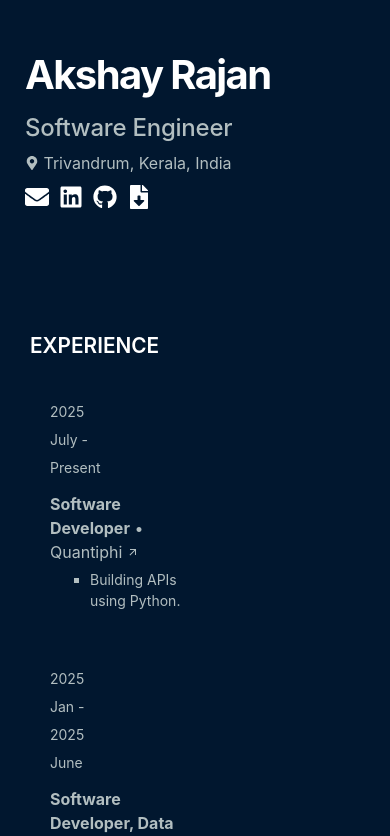
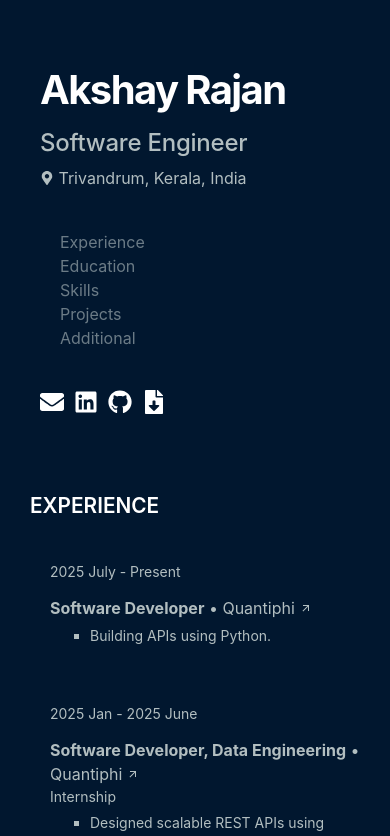
Before and after one commit to akshay-rajan/akshay-rajan.github.io, a React (Vite) app: page / in a window 390 px wide. Shown: the top 836 px of the page. Built offline with nearby package versions, Linux system fonts and the light colour scheme.

Commit message:
Add navigation links

```diff
--- a/src/components/Left.tsx
+++ b/src/components/Left.tsx
@@ -2,6 +2,7 @@ import React from "react";
 import { FaMapMarkerAlt } from "react-icons/fa";
 import Contact from "./Contact";
 import { ADDRESS, NAME, TITLE } from "../config";
+import Navigation from "./Navigation";
 
 const Left: React.FC = () => {
   return (
@@ -15,6 +16,9 @@ const Left: React.FC = () => {
           </div>
         </div>
         <div className="second">
+          <Navigation />
+        </div>
+        <div className="third">
           <Contact />
         </div>
       </div>
--- /dev/null
+++ b/src/components/Navigation.tsx
@@ -0,0 +1,25 @@
+import React from "react";
+
+const Navigation: React.FC = () => {
+  return (
+    <nav className="navigation">
+      <a href="#experience"><div >
+        Experience
+      </div></a>
+      <a href="#education"><div>
+        Education
+      </div></a>
+      <a href="#skills"><div>
+        Skills
+      </div></a>
+      <a href="#projects"><div>
+        Projects
+      </div></a>
+      <a href="#additional"><div>
+        Additional
+      </div></a>
+    </nav>
+  );
+}
+
+export default Navigation;
--- a/src/styles/_contact.scss
+++ b/src/styles/_contact.scss
@@ -38,9 +38,13 @@
 @media screen and (max-width: 1080px) {
   .contact-links {
     justify-content: left;
+    padding-bottom: 0;
   }
-  .contact-item svg {
-    width: 24px;
-    height: 24px;
+  .contact-item {
+    margin-bottom: 0;
+    svg {
+      width: 24px;
+      height: 24px;
+    }
   }
 }
--- a/src/styles/_experience.scss
+++ b/src/styles/_experience.scss
@@ -64,6 +64,7 @@
 
 
 @media screen and (max-width: 1080px) {
+  .experience-item-link {
     .experience-item {
       flex-direction: column;
       max-width: 100%;
@@ -77,5 +78,5 @@
         width: auto;
       }
     }
-
   }
+}
--- /dev/null
+++ b/src/styles/_navigation.scss
@@ -0,0 +1,20 @@
+@use "variables" as *;
+
+.navigation {
+  width: 100%;
+  padding: 30px;
+
+  a {
+    div {
+      opacity: 0.6;
+      margin-left: 20px;
+
+      &:hover {
+        opacity: 1;
+        color: $primary-color;
+        transition: opacity 0.2s ease-in-out;
+      }
+    }
+  }
+
+}
--- a/src/styles/_skills.scss
+++ b/src/styles/_skills.scss
@@ -89,11 +89,9 @@
         }
       }
     }
+  }
 
-  }
   .skill-other {
-
-  }
     .skill-category {
       margin: 2px;
       margin-bottom: 10px;
@@ -134,6 +132,7 @@
       }
     }
   }
+}
 
 
 @media screen and (max-width: 1080px) {
--- a/src/styles/main.scss
+++ b/src/styles/main.scss
@@ -6,6 +6,7 @@
 @use "certifications";
 @use "achievements";
 @use "contact";
+@use "navigation";
 
 body {
   background-color: $background-color;
@@ -59,7 +60,7 @@ section {
 }
 
 li {
-  list-style-type:square;
+  list-style-type: square;
 }
 
 .header {
@@ -67,7 +68,6 @@ li {
   margin-top: 50px;
   min-height: 80vh;
   flex: 1;
-}
 
   .header-content {
     display: flex;
@@ -77,6 +77,7 @@ li {
     padding: 25px;
   }
 
+  .first {
     .my-name {
       font-size: 3.3em;
       color: $primary-color;
@@ -97,14 +98,21 @@ li {
       font-size: 1em;
       color: $secondary-color;
       margin-top: 5px;
-}
-
-.my-location svg {
+      svg {
         color: $secondary-color;
         width: 14px;
         height: 14px;
         margin-top: 5px;
         vertical-align: top;
+      }
+    }
+  }
+  .second {
+    display: flex;
+    flex-direction: column;
+    align-items: center;
+    margin-top: 20px;
+  }
 }
 
 
@@ -145,17 +153,9 @@ footer {
 }
 
 @media screen and (max-width: 798px) {
-  .my-name {
-    font-size: 2.5em;
+  section {
+    margin-bottom: auto;
   }
-  .my-title {
-    font-size: 1.5em;
-  }
-
-  section {
-    margin-bottom: 30px;
-  }
-
   .header {
     margin-top: 20px;
     position: relative;
@@ -163,11 +163,25 @@ footer {
     z-index: auto;
     min-height: auto;
     padding: 5px;
-  }
+
     .header-content {
       height: auto;
-    padding: 10px;
+
+      .first {
+        .my-name {
+          font-size: 2.5em;
         }
+        .my-title {
+          font-size: 1.5em;
+        }
+      }
+
+      .second {
+        margin-top: 10px;
+      }
+    }
+  }
+
   .content {
     margin-top: 0;
     padding: 10px;
```
Lines whose indentation alone changed are shown as unchanged.
